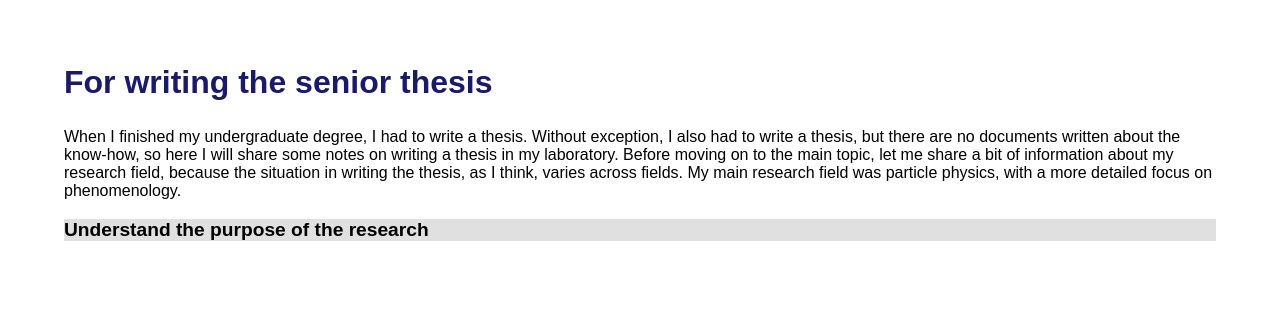
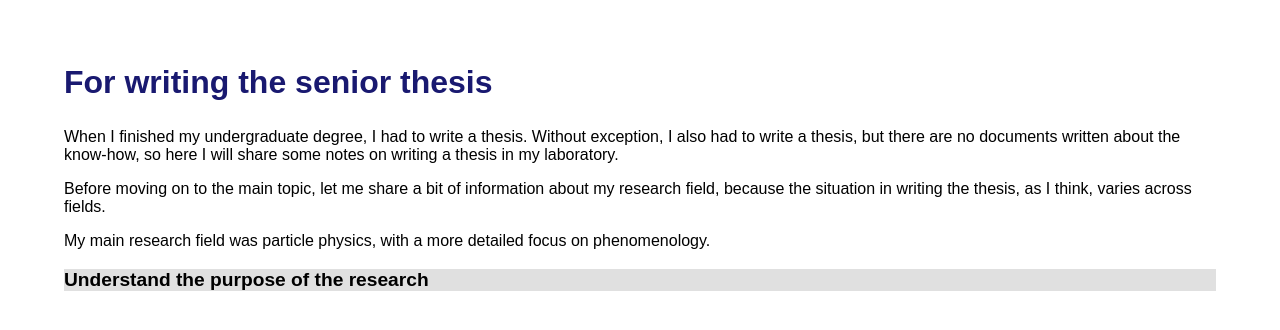
Before and after one commit to dxmegvpw/imiya.github.io, a Jekyll site: the page miya/miscellany/for_writing_the_senior_thesis/for_writing_the_senior_thesis.html, which Jekyll copies as it is, in a window 1280 px wide. Shown: the top 330 px of the page. Built offline with Jekyll 4.4.1, drawn with Linux system fonts in a browser that asks for light colours.

Commit message:
Update f files

```diff
--- a/miya/index.html
+++ b/miya/index.html
@@ -27,7 +27,7 @@
     <h1>Itsuki Miyane</h1>
 
     <p>
-        &emsp; I am a physics student at Abe Lab, Waseda University in Tokyo. My primary interests is the phenomenological aspects of Quantum Field Theory and String Theory. I am also keenly interested in delving into their theoretical aspect and their applications in mathematics.
+        &emsp; I am a physics student at Abe Lab, Waseda University in Tokyo. My primary interests is the phenomenological aspects of Quantum Field Theory and String Theory. I am also interested in their theoretical aspect and their applications in mathematics.
     </p>
 
     <h2>Interests</h2>
--- a/miya/miscellany/for_writing_the_senior_thesis/for_writing_the_senior_thesis.html
+++ b/miya/miscellany/for_writing_the_senior_thesis/for_writing_the_senior_thesis.html
@@ -13,11 +13,18 @@
 <body>
     <h2>For writing the senior thesis</h2>
 
-    When I finished my undergraduate degree, I had to write a thesis. Without exception, I also had to write a thesis, but there are no documents written about the know-how, so here I will share some notes on writing a thesis in my laboratory.
+    <p>
+        When I finished my undergraduate degree, I had to write a thesis. Without exception, I also had to write a thesis, but there are no documents written about the know-how, so here I will share some notes on writing a thesis in my laboratory.
 
-    Before moving on to the main topic, let me share a bit of information about my research field, because the situation in writing the thesis, as I think, varies across fields.
+    </p>
 
-    My main research field was particle physics, with a more detailed focus on phenomenology.
+    <p>
+        Before moving on to the main topic, let me share a bit of information about my research field, because the situation in writing the thesis, as I think, varies across fields.
+    </p>
+
+    <p>
+        My main research field was particle physics, with a more detailed focus on phenomenology.
+    </p>
 
     <h3>Understand the purpose of the research</h3>
 
```
